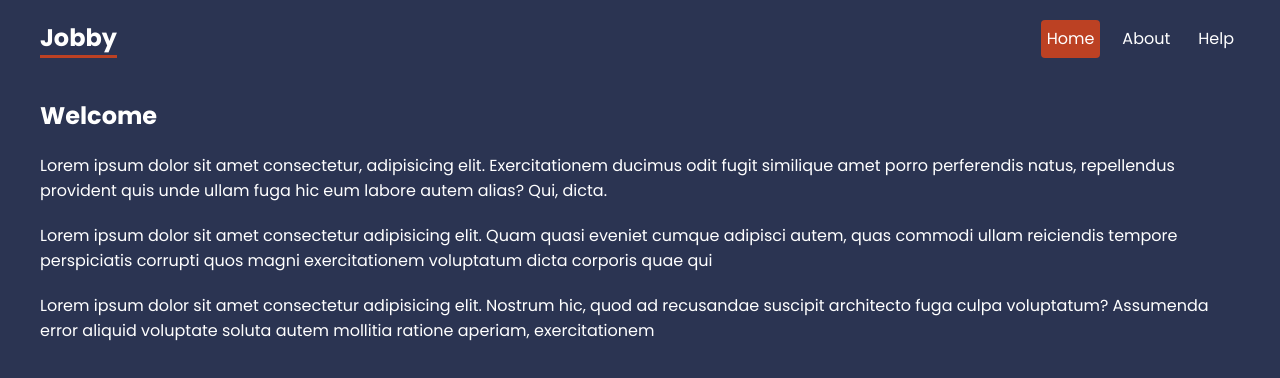
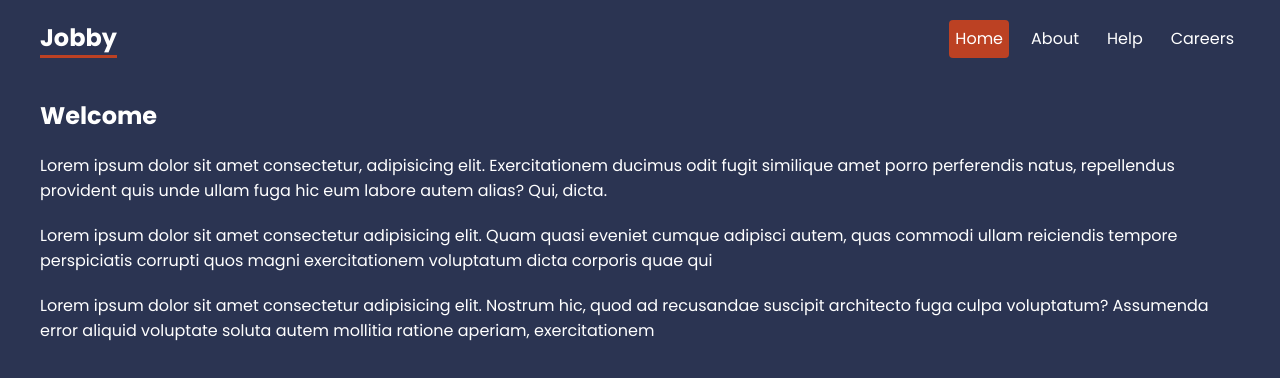
Before and after one commit to Belgotech/Jobby, a React (Create React App) app: page / in a window 1280 px wide. Shown: the top 378 px of the page. Built offline with nearby package versions, Linux system fonts and the light colour scheme.

Commit message:
New Commit

```diff
--- a/src/Layout/RootLayout.js
+++ b/src/Layout/RootLayout.js
@@ -9,6 +9,7 @@ const RootLayout = () => {
                     <NavLink to="/">Home</NavLink>
                     <NavLink to="about">About</NavLink>
                     <NavLink to="help">Help</NavLink>
+                    <NavLink to="careers">Careers</NavLink>
                 </nav>
             </header>
 
```
